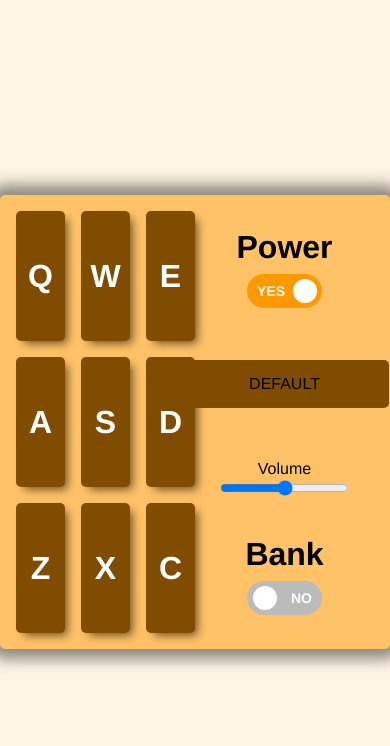
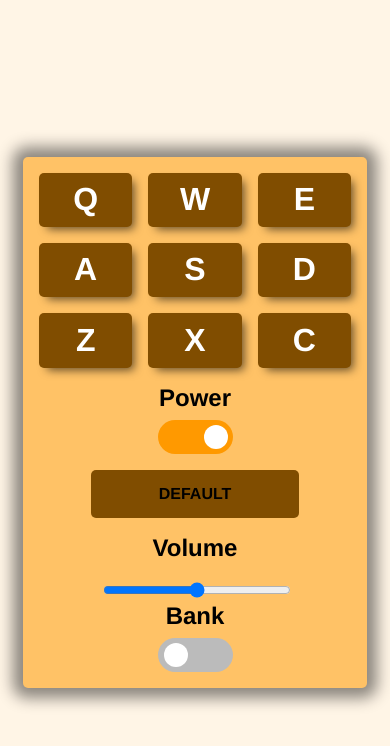
Before and after one commit to yPerrot/React-Redux_Drum_Machine, a React (Create React App) app: page / in a window 390 px wide. Shown: the top 746 px of the page. Built offline with nearby package versions, Linux system fonts and the light colour scheme.

Commit message:
Make app responsive + change range style

```diff
--- a/src/component/DrumManager.js
+++ b/src/component/DrumManager.js
@@ -37,7 +37,7 @@ class DrumManager extends React.Component {
         return (
             <div className="manager">
                 <div className="switch-section">
-                    <h1>Power</h1>
+                    <h2 className="switch-label">Power</h2>
                     <Switch
                         id="power"
                         checked={this.props.isOn}
@@ -48,13 +48,13 @@ class DrumManager extends React.Component {
                 <p className="display">{this.props.display}</p>
 
                 <div className="volume-manager">
-                    <label>Volume</label>
+                    <label><h2>Volume</h2></label>
                     <br />
                     <input onChange={this.changeVolumeLocal} type="range" name="volume" min="0" max="100" value={this.props.volume}/>
                 </div>
 
                 <div className="switch-section">
-                    <h1>Bank</h1>
+                    <h2 className="switch-label">Bank</h2>
                     <Switch
                         id="bank"
                         checked={this.props.isMainBank}
--- a/src/style/App.css
+++ b/src/style/App.css
@@ -8,7 +8,7 @@
   display: flex;
   align-items: center;
   justify-content: center;
-  height: 100vh;
+  min-height: 100vh;
 
   font-family: Helvetica;
 }
@@ -34,6 +34,13 @@ body {
   -moz-box-shadow: 0px 0px 15px 10px rgba(0,0,0,0.46);
 }
 
+@media only screen and (max-width : 750px) {
+  .App {
+    flex-direction: column;
+    width: 80vw;
+  }
+}
+
 /*
  Keyboard
 */
@@ -46,7 +53,16 @@ body {
   gap: 1rem;
 }
 
+@media only screen and (max-width : 750px) {
+  .keyboard {
+    width: 100%;
+    height: 50vw;
+    margin-bottom: 1rem;
+  }
+}
+
 .keyboard > button {
+  position: relative;
   text-transform: uppercase;
   font-weight: bold;
   font-size: 2rem;
@@ -67,6 +83,11 @@ body {
   font-family: Helvetica;
 }
 
+.keyboard > button:active, .pushed {
+  top: 1px;
+  left: 1px;
+}
+
 /*
  Drum Manager
 */
@@ -79,14 +100,24 @@ body {
   justify-content: space-around;
 }
 
+@media only screen and (max-width : 750px) {
+  .manager {
+    width: 100%;
+  }
+}
+
 .switch-section {
   display: flex;
   flex-direction: column;
   align-items: center;
 }
 
-h1 {
+h2 {
   margin-top: 0;
+  margin-bottom: 0;
+}
+
+.switch-label {
   margin-bottom: 0.5rem;
 }
 
@@ -99,8 +130,44 @@ h1 {
   display: flex;
   align-items: center;
   justify-content: center;
+
+  font-weight: bold;
 }
 
 .volume-manager {
   text-align: center;
+  width: 60%;
 }
+
+/* https://brennaobrien.com/blog/2014/05/style-input-type-range-in-every-browser.html */
+
+input[type=range]{
+  width: 100%;
+  background-color: #ffc266;
+  cursor: grab;
+}
+
+input[type=range]::-moz-range-track {
+  width: 100%;
+  height: 8px;
+  background: #fff9f0;
+
+  border: none;
+  border-radius: 5px;
+}
+
+input[type=range]::-moz-range-thumb {
+  border: none;
+  height: 20px;
+  width: 20px;
+  border-radius: 50%;
+  background: #804d00;
+}
+
+input[type=range]:-moz-focusring{
+  outline: none;
+}
+
+input[type=range]:focus::-moz-range-track {
+  background: #fff9f0;
+}
--- a/src/style/Switch.css
+++ b/src/style/Switch.css
@@ -38,7 +38,8 @@
     box-sizing: border-box;
 }
 .toggle-switch-inner:before {
-    content: "Yes";
+    /* content: "Yes"; */
+    content: "";
     text-transform: uppercase;
     padding-left: 10px;
     background-color: #f90;
@@ -53,7 +54,8 @@
     cursor: not-allowed;
 }
 .toggle-switch-inner:after {
-    content: "No";
+    /* content: "No"; */
+    content: "";
     text-transform: uppercase;
     padding-right: 10px;
     background-color: #bbb;
```
